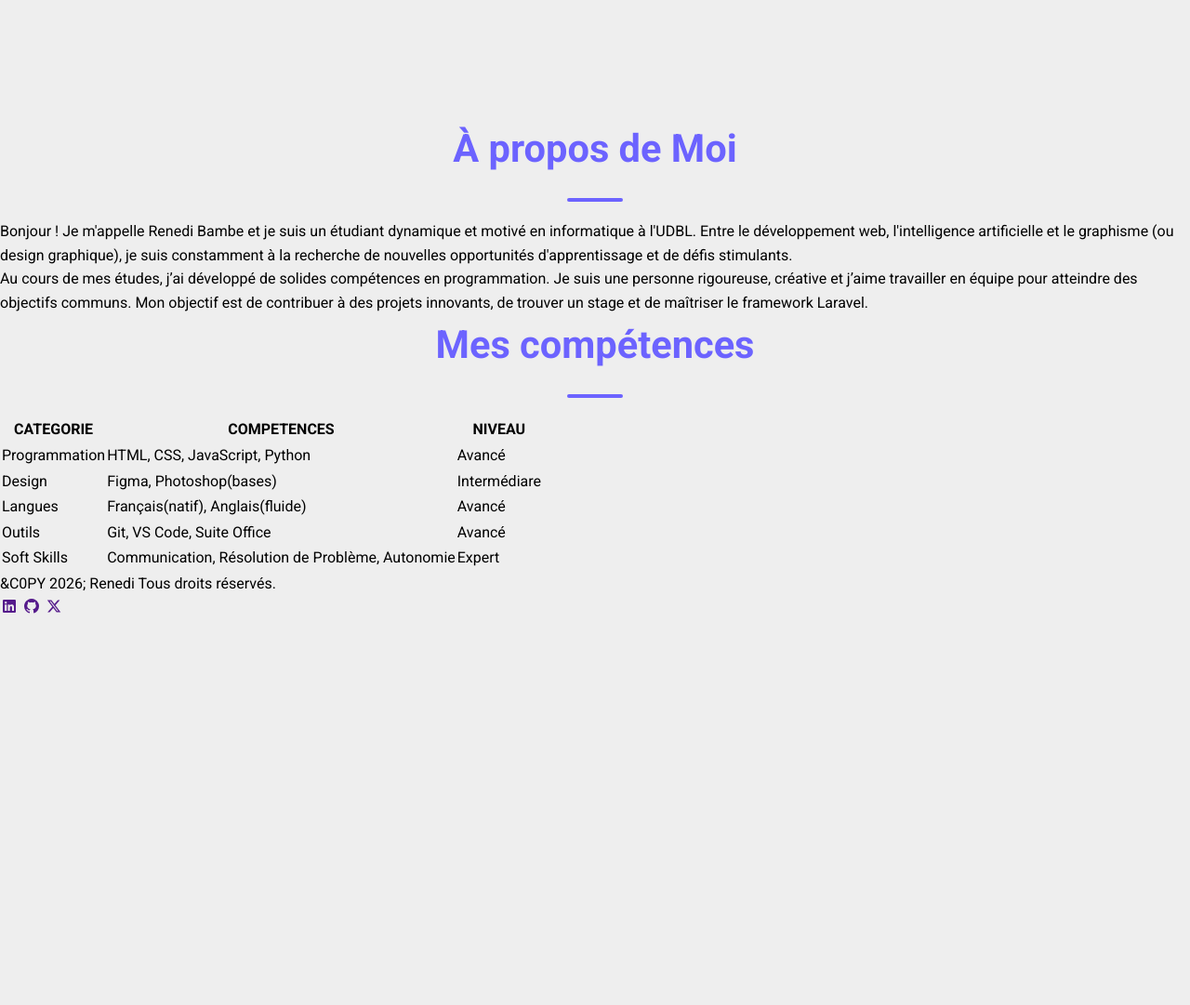
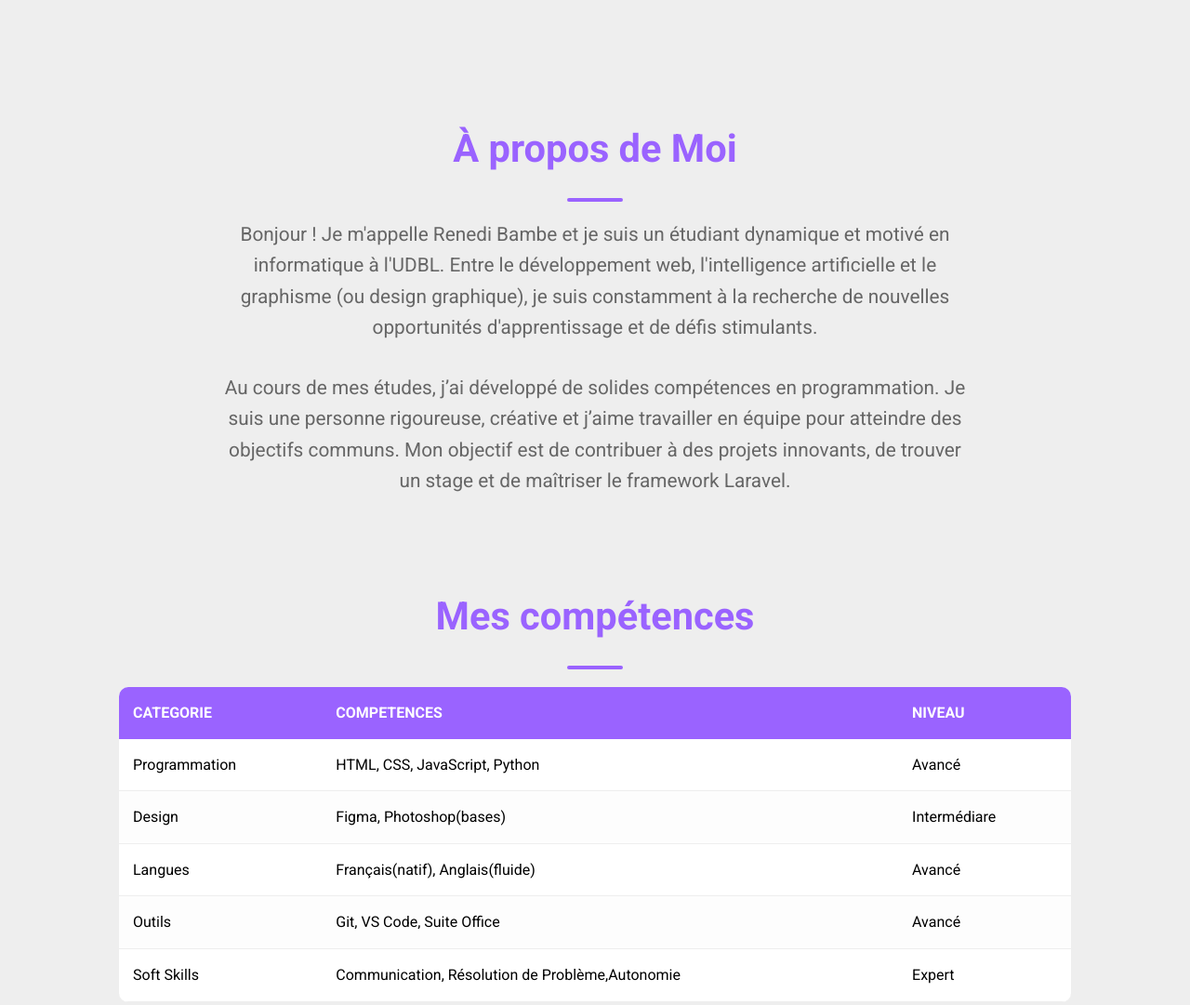
Before and after one commit to 24bm015si-jpg/Mon-Portfolio, a plain HTML site: page index.html in a window 1280 px wide. Shown: the part 640-1721 px from the top of the page at 93% size. Before the commit the page ends 1306 px from the top, so only its background shows below. Drawn offline with Linux system fonts and the light colour scheme.

Commit message:
Initialisation de HTML du projets

```diff
--- a/CSS/style.css
+++ b/CSS/style.css
@@ -1,5 +1,5 @@
     :root{
-    --violet-doux : #6C63FF;
+    --violet-doux : #9a63ff;
     --violet-fonce : #534EDD;
     --orange-vif : #FFA726;
     --gris-tres-fonce :#333;
@@ -147,3 +147,56 @@
           margin-bottom: 2rem;
           color: var(--gris-fonce);
         font-size: 1.3rem;}
+        .compétences table {
+          width: 80%;
+          margin: 0 auto;
+          border-collapse: collapse;
+          background-color: #FFF;
+          box-shadow: 0 5px 15px rgbba(0,0,0,0.00);
+          border-radius: 10px;
+          overflow: hidden;
+}
+ .compétences table th, .compétences table td {
+               padding: 15px;
+}
+.compétences table thead {
+               background-color: var(--violet-doux);
+               color: #fff;
+               text-transform: uppercase;
+ }
+.compétences table tbody td {
+     border-bottom: 1px solid var(--gris-clair);
+}
+.compétences table tbody tr:nth-child(even) {
+     background-color: #FDFDFD;
+ }
+ .compétences table tbody tr {
+     transition: background-color 0.3s ease;
+     }
+.compétences table tbody tr:hover {
+     background-color: #F0F0F0;
+     }
+ .compétences table thead th {
+     text-align: left;
+     }
+     footer {
+          margin-top: 3rem;
+          background-color: var(--violet-doux);
+          padding: 3rem 0;
+          text-align: center;
+     }
+     footer p  {
+          color: white;
+          margin-bottom: 1.2rem;
+     }
+     footer a  {
+          display: inline-block;
+          font-size: 1.6rem;
+          color: white;
+          margin: 0 10px;
+          transition: color 0.3s ease, transform 0.2s ease
+          }
+          footer a:hover {
+               color: var(--orange-vif);
+               transform: translateY(-3px);
+          }
--- a/index.html
+++ b/index.html
@@ -36,7 +36,7 @@
             <img src="Image/L2.jpeg" alt="L2" >
           </div>
         </section>
-        <section>
+        <section class="apropos">
           <div>
             <h2>À propos de Moi</h2>
             <p>Bonjour ! Je m'appelle Renedi Bambe et je suis un étudiant dynamique et motivé en informatique à l'UDBL.
@@ -45,16 +45,20 @@
             <p> Au cours de mes études, j’ai développé de solides compétences en programmation.
                      Je suis une personne rigoureuse, créative et j’aime travailler en équipe pour atteindre des objectifs communs.
                       Mon objectif est de contribuer à des projets innovants, de trouver un stage et de maîtriser le framework Laravel.</p>
-
+          </div>
         </section>
-        <section>
+        <section class="compétences">
+          <div>
         <h2> Mes compétences</h2>
         <table>
+          <thead>
           <tr>
               <th>CATEGORIE</th>
               <th>COMPETENCES</th>
               <th>NIVEAU</th>
           </tr>
+          </thead>
+          <tbody>
           <tr>
                <td>Programmation</td>
                <td>HTML, CSS, JavaScript, Python</td>
@@ -77,17 +81,18 @@
           </tr>
           <tr>
                 <td>Soft Skills</td>
-                <td>Communication, Résolution de Problème,
-                   Autonomie</td>
+                <td>Communication, Résolution de Problème,Autonomie</td>
                 <td>Expert</td>
           </tr>
+          </tbody>
         </table>
+          </div>
       </section>
     </main>
 
       <footer>
         <div>
-             <p>&C0PY 2026; Renedi Tous droits réservés.</p>
+             <p>&copy;2026 Renedi Tous droits réservés.</p>
             <a href=""><i class="fa-brands fa-linkedin"></i></a>
             <a href=""><i class="fa-brands fa-github"></i></a>
             <a href=""><i class="fa-brands fa-x-twitter"></i></a>
```
Also changed, not shown: contact.html (+1 -1 lines), divertissement.html (+1 -1 lines), passions.html (+1 -1 lines), projets.html (+85 -4 lines), Image/IMG_1297.JPG (added).
